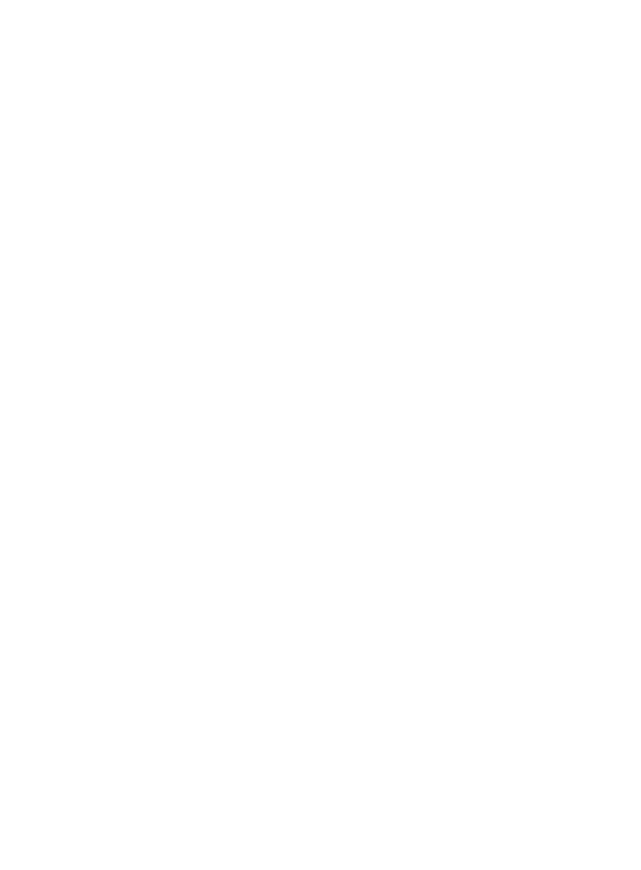
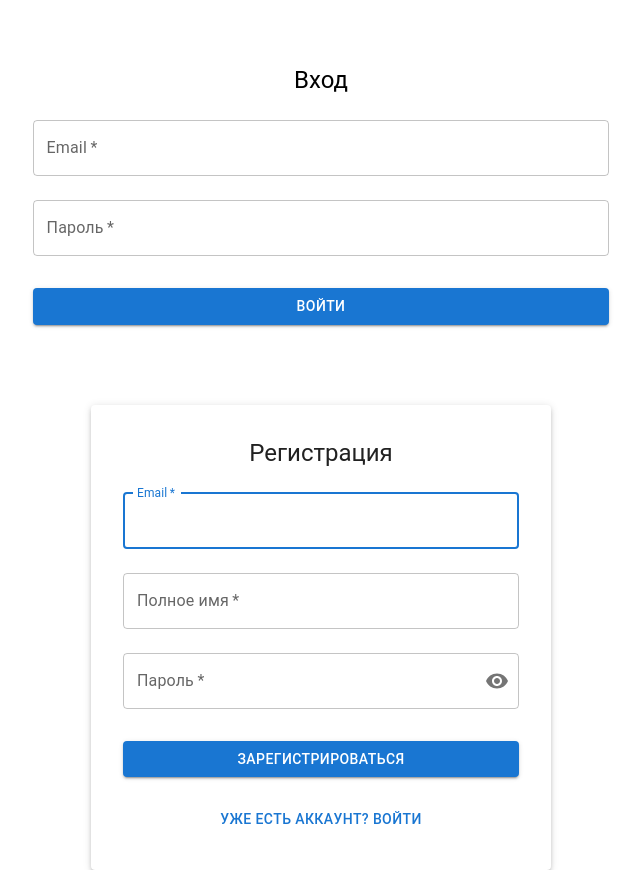
Before and after one commit to loaisa/test, a React (Create React App) app: page / in a window 1280 px wide. Shown: the whole page, without its empty margins (319-960 px from the left). Before the commit the page ends 800 px from the top, so only its background shows below. Built offline with nearby package versions, Linux system fonts and the light colour scheme; the HTML template or start-up script is replaced by a standard one.

Commit message:
Добавлена форма авторизации и регистрации, установлена библеотека material-ui

```diff
--- a/package.json
+++ b/package.json
@@ -3,6 +3,10 @@
   "version": "0.1.0",
   "private": true,
   "dependencies": {
+    "@emotion/react": "^11.14.0",
+    "@emotion/styled": "^11.14.0",
+    "@mui/icons-material": "^7.0.1",
+    "@mui/material": "^7.0.1",
     "@testing-library/dom": "^10.4.0",
     "@testing-library/jest-dom": "^6.6.3",
     "@testing-library/react": "^16.2.0",
--- a/src/App.tsx
+++ b/src/App.tsx
@@ -1,11 +1,13 @@
 import React from 'react';
-
+import Login from './components/auth/Login';
 import './App.css';
+import Register from './components/auth/Register';
 
 function App() {
   return (
     <div className="App">
-
+      <Login />
+      <Register />
     </div>
   );
 }
--- /dev/null
+++ b/src/components/auth/Login.tsx
@@ -0,0 +1,66 @@
+import { Box, Button, TextField, Typography } from "@mui/material";
+import { useState } from "react";
+
+const Login = () => {
+    const [formData, setFormData] = useState({
+        email: '',
+        password: '',
+    })
+    const [error, setError] = useState('')
+
+    const handleChange = (e: React.ChangeEvent<HTMLInputElement>) => { //обработчик изменения поля
+        setFormData({ ...formData, [e.target.name]: e.target.value }) //обновляем state
+    }
+
+    const handleSubmit = (e: React.FormEvent<HTMLFormElement>) => { //обработчик отправки формы
+        e.preventDefault() //отменяем перезагрузку страницы
+    }
+    return (
+        <Box sx={{ mt: 8, display: 'flex', flexDirection: 'column', alignItems: 'center' }}>
+          <Typography component="h1" variant="h5">
+            Вход
+          </Typography>
+          {error && (
+            <Typography color="error" sx={{ mt: 2 }}>
+              {error}
+            </Typography>
+          )}
+          <Box component="form" onSubmit={handleSubmit} sx={{ mt: 1 }}>
+            <TextField
+              margin="normal"
+              required
+              fullWidth
+              id="email"
+              label="Email"
+              name="email"
+              autoComplete="email"
+              autoFocus
+              value={formData.email}
+              onChange={handleChange}
+            />
+            <TextField
+              margin="normal"
+              required
+              fullWidth
+              name="password"
+              label="Пароль"
+              type="password"
+              id="password"
+              autoComplete="current-password"
+              value={formData.password}
+              onChange={handleChange}
+            />
+            <Button
+              type="submit"
+              fullWidth
+              variant="contained"
+              sx={{ mt: 3, mb: 2 }}
+            >
+              Войти
+            </Button>
+          </Box>
+        </Box>
+      );
+}
+
+export default Login;
--- /dev/null
+++ b/src/components/auth/Register.tsx
@@ -0,0 +1,123 @@
+import { Paper, Typography, Box, Container, TextField, Button, IconButton, InputAdornment } from "@mui/material";
+import { useState } from "react";
+import { Visibility, VisibilityOff } from "@mui/icons-material";
+
+const Register = () => {
+    const [formData, setFormData] = useState({
+        email: '',
+        fullName: '',
+        password: '',
+    })
+    const [showPassword, setShowPassword] = useState(false)
+    const [error, setError] = useState('') //состояние для ошибки
+    const [loading, setLoading] = useState(false)
+
+    const handleChange = (e: React.ChangeEvent<HTMLInputElement>) => { //обработчик изменения поля
+        setFormData({ ...formData, [e.target.name]: e.target.value }) //обновляем state
+    }
+
+    const handleSubmit = (e: React.FormEvent<HTMLFormElement>) => { //обработчик отправки формы
+        e.preventDefault()
+    }
+    return (
+        <Container component="main" maxWidth="xs">
+        <Box
+          sx={{
+            marginTop: 8,
+            display: 'flex',
+            flexDirection: 'column',
+            alignItems: 'center',
+          }}
+        >
+          <Paper
+            elevation={3}
+            sx={{
+              padding: 4,
+              display: 'flex',
+              flexDirection: 'column',
+              alignItems: 'center',
+              width: '100%',
+            }}
+          >
+            <Typography component="h1" variant="h5">
+              Регистрация
+            </Typography>
+            <Box component="form" onSubmit={handleSubmit} sx={{ mt: 1 }}>
+              <TextField
+                margin="normal"
+                required
+                fullWidth
+                id="email"
+                label="Email"
+                name="email"
+                autoComplete="email"
+                autoFocus
+                value={formData.email}
+                onChange={handleChange}
+              />
+              <TextField
+                margin="normal"
+                required
+                fullWidth
+                id="fullName"
+                label="Полное имя"
+                name="fullName"
+                autoComplete="name"
+                value={formData.fullName}
+                onChange={handleChange}
+              />
+              <TextField
+                margin="normal"
+                required
+                fullWidth
+                name="password"
+                label="Пароль"
+                type={showPassword ? 'text' : 'password'}
+                id="password"
+                autoComplete="new-password"
+                value={formData.password}
+                onChange={handleChange}
+                InputProps={{
+                  endAdornment: (
+                    <InputAdornment position="end">
+                      <IconButton
+                        aria-label="toggle password visibility"
+                        onClick={() => setShowPassword(!showPassword)}
+                        edge="end"
+                      >
+                        {showPassword ? <VisibilityOff /> : <Visibility />}
+                      </IconButton>
+                    </InputAdornment>
+                  ),
+                }}
+              />
+              <Button
+                type="submit"
+                fullWidth
+                variant="contained"
+                sx={{ mt: 3, mb: 2 }}
+                disabled={loading}
+              >
+                {loading ? 'Зарегистрироваться...' : 'Зарегистрироваться'}
+              </Button>
+              {error && (
+                <Typography color="error" sx={{ mt: 1 }}>
+                  {error} Вася
+                </Typography>
+              )}
+              <Button
+                fullWidth
+                variant="text"
+                sx={{ mt: 1 }}
+                href="/login"
+              >
+                Уже есть аккаунт? Войти
+              </Button>
+            </Box>
+          </Paper>
+        </Box>
+      </Container>
+    );
+}
+
+export default Register
```
Also changed, not shown: 1 other file (tests, documents, lock files or other folders).
